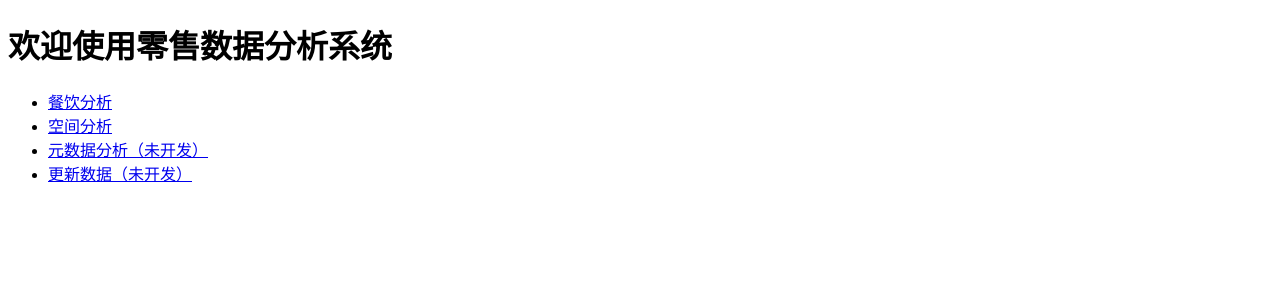
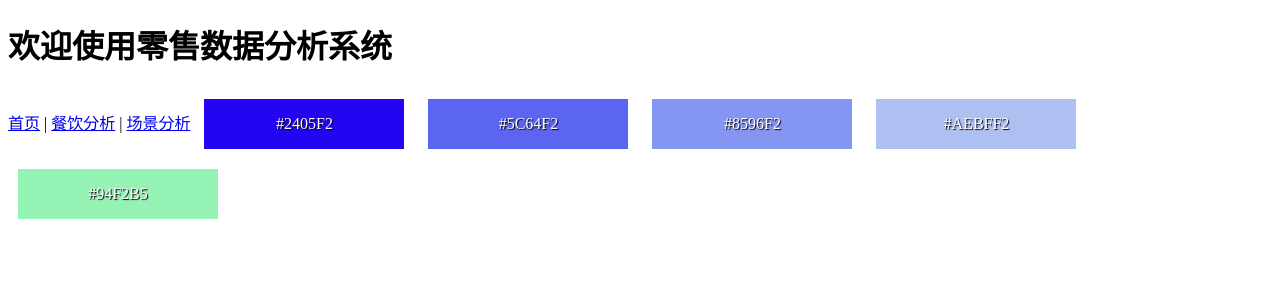
Before and after one commit to aicryptoken/zjrsq, a Flask app: page / in a window 1280 px wide. Shown: the top 300 px of the page. Run offline with Flask 3, Linux system fonts and the light colour scheme.

Commit message:
Update UI

```diff
--- a/templates/error.html
+++ b/templates/error.html
@@ -6,5 +6,10 @@
 <body>
     <h1>发生错误</h1>
     <p>抱歉，页面加载时出现了问题。</p>
+    <nav>
+        <a href="/">首页</a> |
+        <a href="/catering">餐饮分析</a> |
+        <a href="/space">场景分析</a>
+    </nav>
 </body>
 </html>
--- a/templates/index.html
+++ b/templates/index.html
@@ -2,14 +2,31 @@
 <html>
 <head>
     <title>零售数据分析</title>
+    <style>
+        .color-bar {
+            width: 200px;
+            height: 50px;
+            margin: 10px;
+            display: inline-block;
+            text-align: center;
+            line-height: 50px;
+            color: white;
+            text-shadow: 1px 1px 1px black;
+        }
+    </style>
 </head>
 <body>
     <h1>欢迎使用零售数据分析系统</h1>
-    <ul>
-        <li><a href="/catering">餐饮分析</a></li>
-        <li><a href="/space">空间分析</a></li>
-        <li><a href="/meta">元数据分析（未开发）</a></li>
-        <li><a href="/update">更新数据（未开发）</a></li>
-    </ul>
+    <nav>
+        <a href="/">首页</a> |
+        <a href="/catering">餐饮分析</a> |
+        <a href="/space">场景分析</a>
+        <div class="color-bar" style="background-color: #2405F2;">#2405F2</div>
+        <div class="color-bar" style="background-color: #5C64F2;">#5C64F2</div>
+        <div class="color-bar" style="background-color: #8596F2;">#8596F2</div>
+        <div class="color-bar" style="background-color: #AEBFF2;">#AEBFF2</div>
+        <div class="color-bar" style="background-color: #94F2B5;">#94F2B5</div>
+    </nav>
+
 </body>
 </html>
--- a/templates/meta.html
+++ b/templates/meta.html
@@ -5,6 +5,6 @@
 </head>
 <body>
     <h1>元数据分析</h1>
-    <p>记录总数：{{ result.total_records }}</p>
+
 </body>
 </html>
```
Also changed, not shown: static/Synology/charts.js (+21 -20 lines), static/charts.js (+21 -21 lines), 1 other file.
